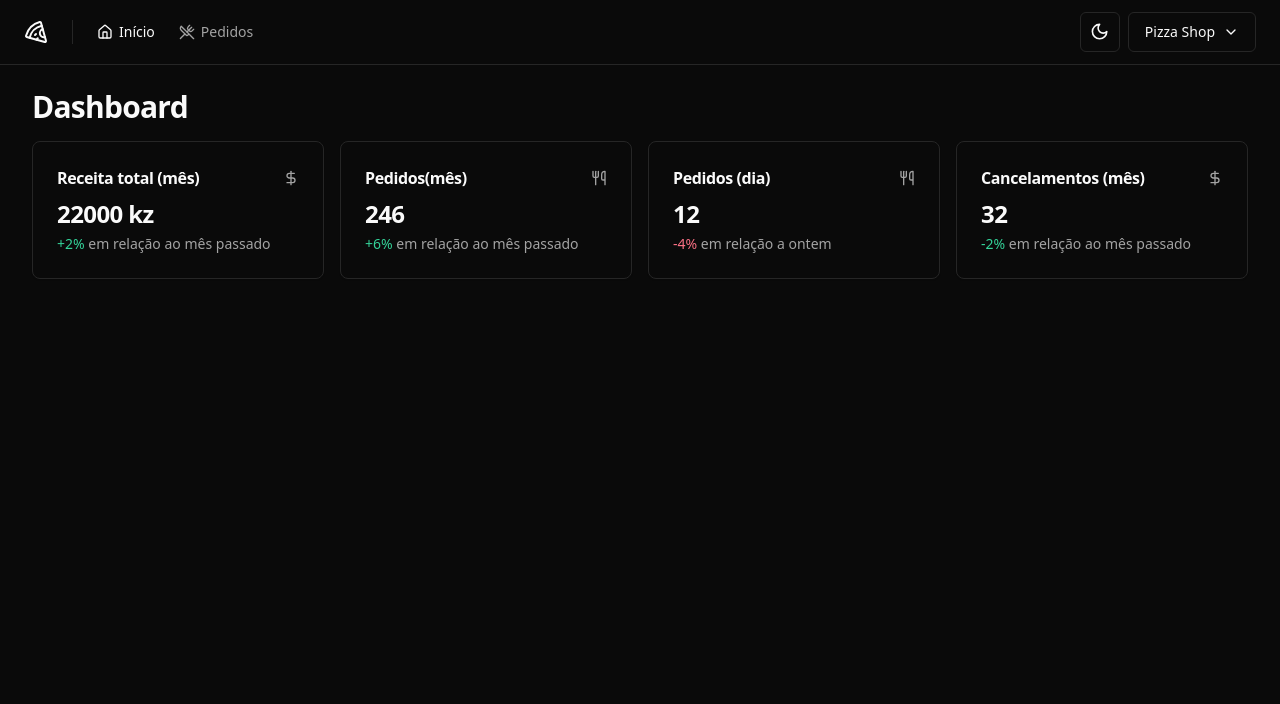
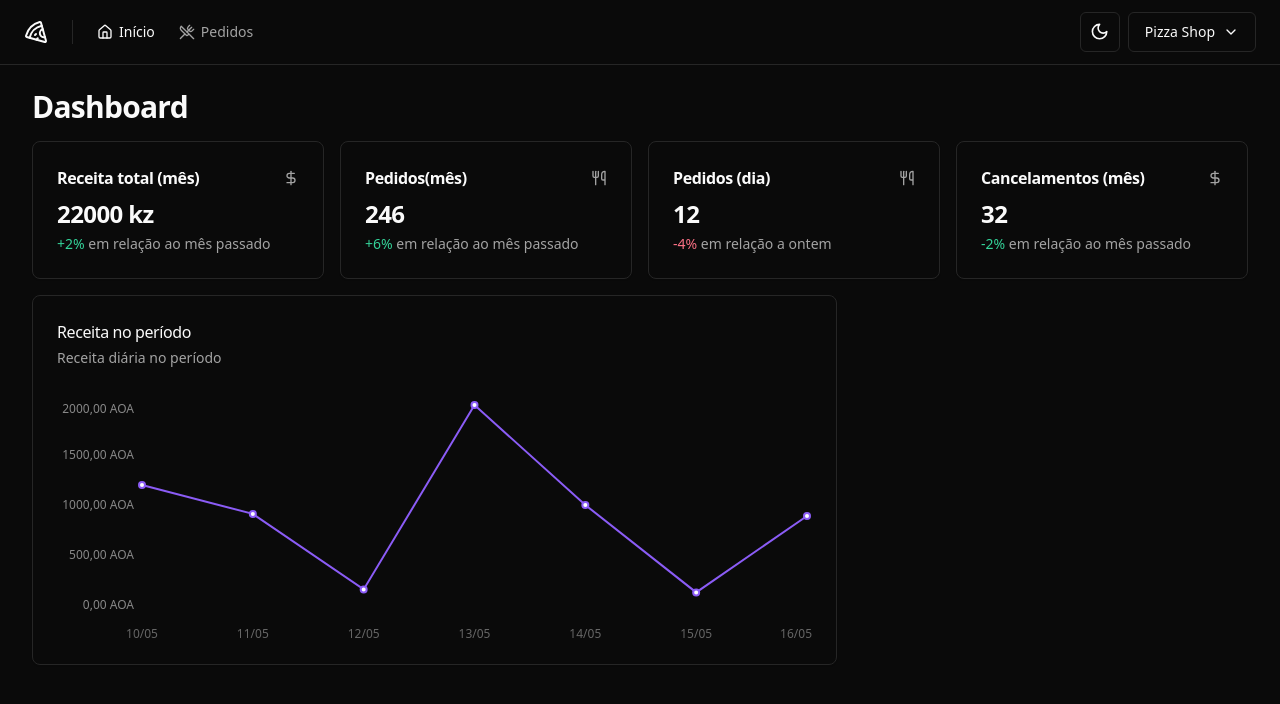
Before and after one commit to Jecilia/pizza-shop-web, a React (Vite) app: page / in a window 1280 px wide. Shown: the top 704 px of the page. Built offline with nearby package versions, Linux system fonts and the light colour scheme.

Commit message:
Revenue graph for the period

```diff
--- a/package.json
+++ b/package.json
@@ -25,6 +25,7 @@
     "react-dom": "^18.3.1",
     "react-helmet-async": "^2.0.5",
     "react-hook-form": "^7.52.1",
+    "recharts": "^2.12.7",
     "sonner": "^1.5.0",
     "tailwind-merge": "^2.4.0",
     "tailwindcss-animate": "^1.0.7",
--- a/src/pages/app/dashboard/dashboard.tsx
+++ b/src/pages/app/dashboard/dashboard.tsx
@@ -3,6 +3,7 @@
 import { MonthOrdersAmoutCard } from "./month-orders-amount-card";
 import { DayOrdersAmountCard } from "./day-orders-amount-card";
 import { MonthCanceledOrdersAmountCard } from "./month-canceled-orders-amount-card";
+import { RevenueChart } from "./revenue-chart";
 
 export function Dashboard() {
   return (
@@ -16,6 +17,9 @@
           <DayOrdersAmountCard />
           <MonthCanceledOrdersAmountCard />
         </div>
+        <div className="grid grid-cols-9 gap-4">
+          <RevenueChart />
+        </div>
       </div>
     </>
   );
--- /dev/null
+++ b/src/pages/app/dashboard/revenue-chart.tsx
@@ -0,0 +1,59 @@
+import {
+  Card,
+  CardContent,
+  CardDescription,
+  CardHeader,
+  CardTitle,
+} from "@/components/ui/card";
+import { Line, LineChart, ResponsiveContainer, XAxis, YAxis } from "recharts";
+
+import colors from "tailwindcss/colors";
+const data = [
+  { date: "10/05", revenue: 1200 },
+  { date: "11/05", revenue: 911 },
+  { date: "12/05", revenue: 156 },
+  { date: "13/05", revenue: 2000 },
+  { date: "14/05", revenue: 1000 },
+  { date: "15/05", revenue: 126 },
+  { date: "16/05", revenue: 890 },
+];
+
+export function RevenueChart() {
+  return (
+    <Card className="col-span-6">
+      <CardHeader className="flex-row items-center justify-between pb-8">
+        <div className="space-y-1">
+          <CardTitle className="text-base font-medium">
+            Receita no período
+          </CardTitle>
+          <CardDescription>Receita diária no período</CardDescription>
+        </div>
+      </CardHeader>
+      <CardContent>
+        <ResponsiveContainer width="100%" height={240}>
+          <LineChart data={data} style={{ fontSize: 12 }}>
+            <XAxis dataKey="date" tickLine={false} axisLine={false} dy={16} />
+            <YAxis
+              stroke="#888"
+              axisLine={false}
+              tickLine={false}
+              width={80}
+              tickFormatter={(value: number) =>
+                value.toLocaleString("pt-pt", {
+                  style: "currency",
+                  currency: "AOA",
+                })
+              }
+            />
+            <Line
+              type="linear"
+              strokeWidth={2}
+              dataKey="revenue"
+              stroke={colors.violet[500]}
+            />
+          </LineChart>
+        </ResponsiveContainer>
+      </CardContent>
+    </Card>
+  );
+}
```
Also changed, not shown: 1 other file (tests, documents, lock files or other folders).
